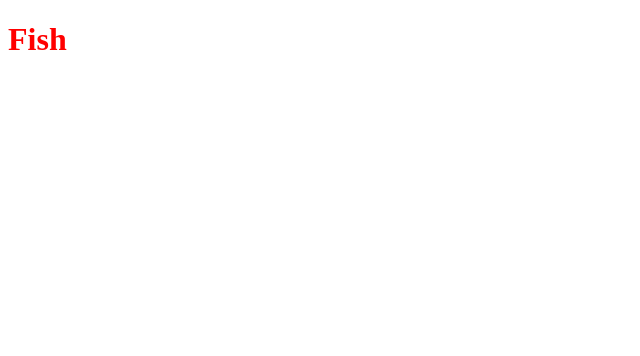
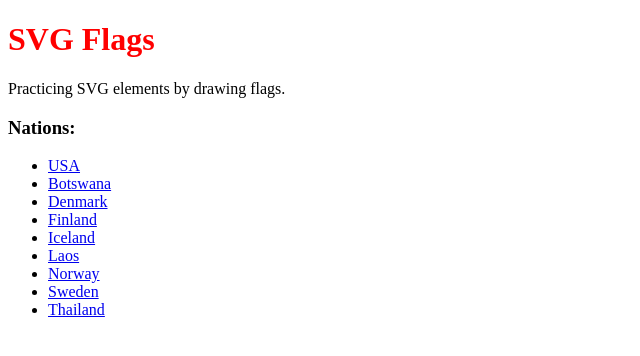
Before and after one commit to ReidasaurusRex/svg_flags, a plain HTML site: page index.html in a window 1280 px wide. Shown: the whole page, without its empty margins (0-640 px from the left). Drawn offline with Linux system fonts and the light colour scheme.

Commit message:
Provided a list of flags on the index page.

```diff
--- a/index.html
+++ b/index.html
@@ -6,6 +6,19 @@
   <link rel="stylesheet" href="main.css">
 </head>
 <body>
-  <h1>Fish</h1>
+  <h1>SVG Flags</h1>
+  <p>Practicing SVG elements by drawing flags.</p>
+  <h3>Nations: </h3>
+  <ul>
+    <li><a href="usa/index.html">USA</a></li>
+    <li><a href="#" onclick="alert('Whoops! Not done yet')">Botswana</a></li>
+    <li><a href="#" onclick="alert('Whoops! Not done yet')">Denmark</a></li>
+    <li><a href="#" onclick="alert('Whoops! Not done yet')">Finland</a></li>
+    <li><a href="#" onclick="alert('Whoops! Not done yet')">Iceland</a></li>
+    <li><a href="#" onclick="alert('Whoops! Not done yet')">Laos</a></li>
+    <li><a href="#" onclick="alert('Whoops! Not done yet')">Norway</a></li>
+    <li><a href="#" onclick="alert('Whoops! Not done yet')">Sweden</a></li>
+    <li><a href="#" onclick="alert('Whoops! Not done yet')">Thailand</a></li>
+  </ul>
 </body>
 </html>
```
